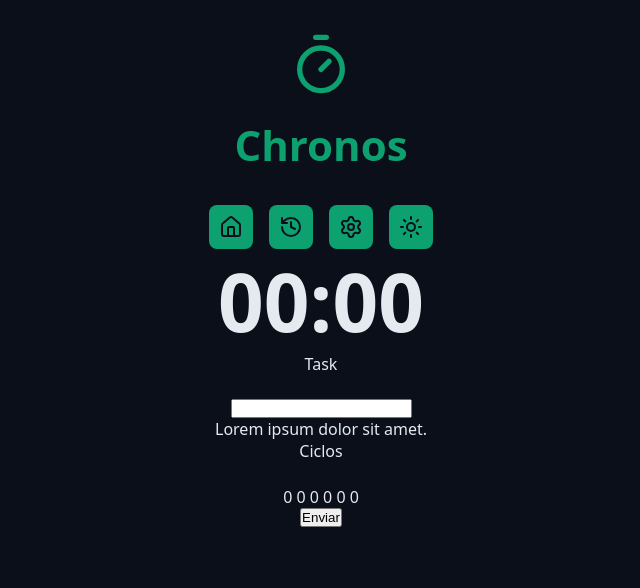
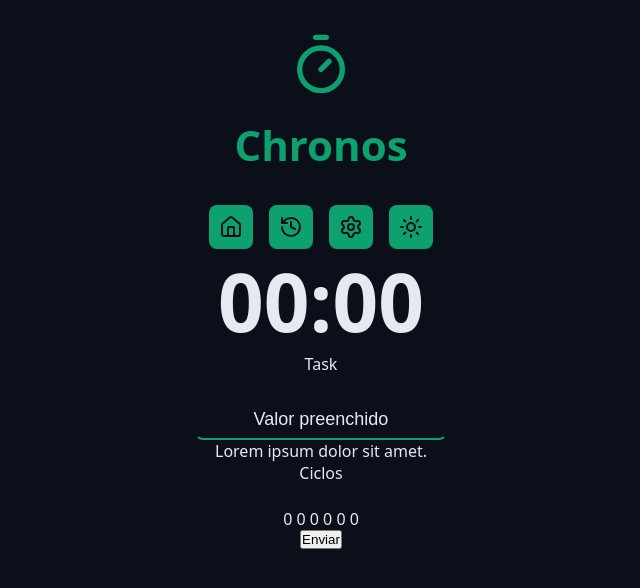
Before and after one commit to Tacianojr07/chronos-pomodoro, a React (Vite) app: page / in a window 1280 px wide. Shown: the top 588 px of the page, without its empty margins (319-959 px from the left). Built offline with nearby package versions, Linux system fonts and the light colour scheme.

Commit message:
aplicando o component ao App.tsx

```diff
--- a/src/App.tsx
+++ b/src/App.tsx
@@ -2,6 +2,7 @@ import { Container } from './components/Container';
 import { CountDown } from './components/CountDown';
 import { Logo } from './components/Logo';
 import { Menu } from './components/Menu';
+import { DefaultInput } from './components/DefaultInput';
 
 import './Styles/global.css';
 import './Styles/therme.css';
@@ -24,8 +25,13 @@ export function App() {
       <Container>
         <form className='form' action=''>
           <div className='formRow'>
-            <label htmlFor='input'>Task</label>
-            <input id='input' type='text' />
+            <DefaultInput
+              id='taskId'
+              labelText='Task'
+              type='text'
+              placeholder='Digite algo'
+              defaultValue='Valor preenchido'
+            />
           </div>
 
           <div className='formRow'>
```
